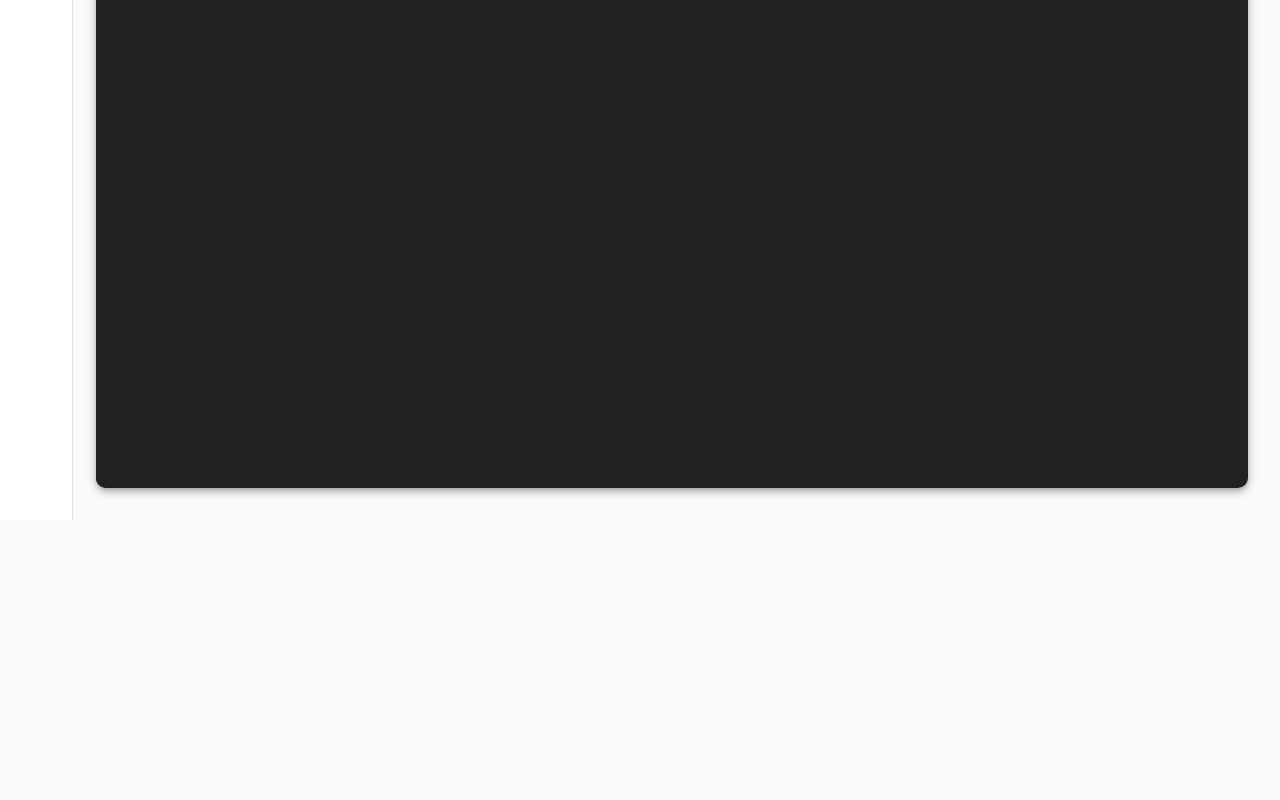
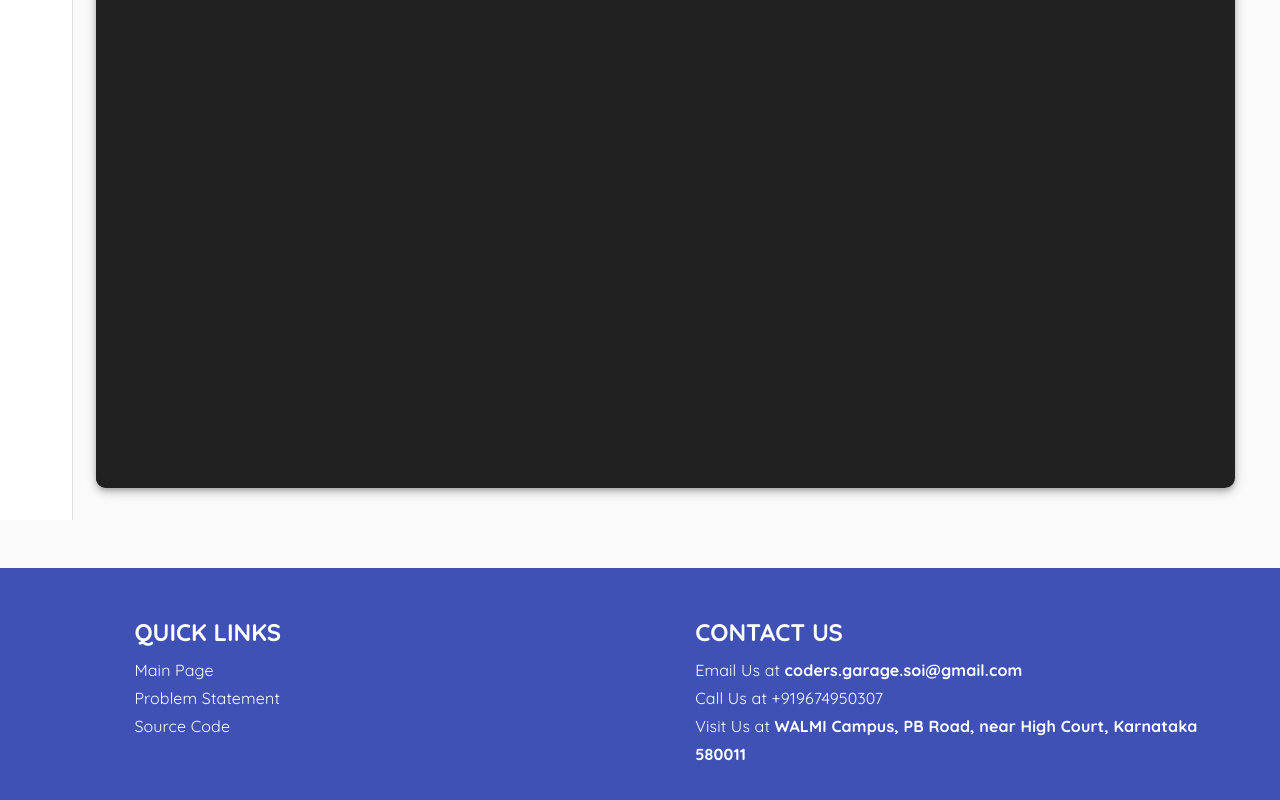
Before and after one commit to Samyc2002/Coders-Garage, a React (Create React App) app in the folder client/: page /ide in a window 1280 px wide. Shown: the part 280-1080 px from the top of the page. Before the commit the page ends 800 px from the top, so only its background shows below. Built offline with nearby package versions, Linux system fonts and the light colour scheme; a web font is replaced by a local one.

Commit message:
IDE Done

```diff
--- a/client/src/components/IDE/index.tsx
+++ b/client/src/components/IDE/index.tsx
@@ -14,7 +14,7 @@ interface Iprops {
 const Ide = ({ value, onChange, language, theme }: Iprops) => {
 
     return (
-        <Paper elevation={5} style={{ borderRadius: '10px', overflow: 'hidden' }}>
+        <Paper elevation={5} style={{ borderRadius: '10px', overflow: 'hidden', marginBottom: '5vh' }}>
             <CodeMirror
                 value={value}
                 onBeforeChange={(editor, data, value) => {
--- /dev/null
+++ b/client/src/components/footer/index.tsx
@@ -0,0 +1,103 @@
+import React from 'react';
+import { Grid, List, ListItem, makeStyles, Typography } from '@material-ui/core';
+import { Copyright } from '@material-ui/icons';
+
+import './styles.css';
+
+const useStyles = makeStyles((theme) => ({
+    icon: {
+      marginRight: theme.spacing(2),
+    },
+    heroContent: {
+      backgroundColor: theme.palette.background.paper,
+      padding: theme.spacing(8, 0, 6),
+    },
+    heroButtons: {
+      marginTop: theme.spacing(4),
+    },
+    cardGrid: {
+      paddingTop: theme.spacing(8),
+      paddingBottom: theme.spacing(8),
+    },
+    card: {
+      height: '100%',
+      display: 'flex',
+      flexDirection: 'column',
+    },
+    cardMedia: {
+      paddingTop: '56.25%', // 16:9
+    },
+    cardContent: {
+      flexGrow: 1,
+    },
+    footer: {
+      backgroundColor: '#3f51b5',
+      padding: theme.spacing(6),
+      paddingLeft: '10.5vw',
+    //   paddingBottom: '30px',
+    },
+}));
+
+const Footer = () => {
+
+    const classes = useStyles();
+
+    return (
+        <footer className={classes.footer}>
+            <Grid container justify="center" spacing={3}>
+                <Grid item xs={12} sm={6} justify="flex-start">
+                    <Typography variant="h5" align="left" style={{ color: '#ffffff', fontFamily: "'Quicksand', sans-serif", fontWeight: 'bolder' }}>
+                        QUICK LINKS
+                    </Typography>
+                    <List>
+                        <ListItem className="li" disableGutters>
+                            <a href="/" style={{ textDecoration: 'none' }}>
+                                <Typography variant="subtitle1" style={{ color: '#ffffff',fontFamily: "'Quicksand', sans-serif" }}>Main Page</Typography>
+                            </a>
+                        </ListItem>
+                        <ListItem className="li" disableGutters>
+                            <a href="https://drive.google.com/file/d/1N5pfnjgjo8eoB571Ia0KvBgDLbKP0SPG/view?usp=sharing" style={{ textDecoration: 'none' }}>
+                                <Typography variant="subtitle1" style={{ color: '#ffffff',fontFamily: "'Quicksand', sans-serif" }}>Problem Statement</Typography>
+                            </a>
+                        </ListItem>
+                        <ListItem className="li" disableGutters>
+                            <a href="https://github.com/Samyc2002/Coders-Garage" style={{ textDecoration: 'none' }}>
+                                <Typography variant="subtitle1" style={{ color: '#ffffff',fontFamily: "'Quicksand', sans-serif" }}>Source Code</Typography>
+                            </a>
+                        </ListItem>
+                    </List>
+                </Grid>
+                <Grid item xs={12} sm={6} justify="flex-start">
+                    <Typography variant="h5" align="left" style={{ color: '#ffffff', fontFamily: "'Quicksand', sans-serif", fontWeight: 'bolder' }}>
+                        CONTACT US
+                    </Typography>
+                    <List>
+                        <ListItem className="li" disableGutters>
+                            <a href="mailto:coders.garage.soi@gmail.com" style={{ textDecoration: 'none' }}>
+                                <Typography variant="subtitle1" style={{ color: '#ffffff',fontFamily: "'Quicksand', sans-serif" }}>
+                                    Email Us at <span style={{ fontWeight: 'bolder' }}>coders.garage.soi@gmail.com</span>
+                                </Typography>
+                            </a>
+                        </ListItem>
+                        <ListItem className="li" disableGutters>
+                            <a href="tel:+919674950307" style={{ textDecoration: 'none' }}>
+                                <Typography variant="subtitle1" style={{ color: '#ffffff',fontFamily: "'Quicksand', sans-serif" }}>
+                                    Call Us at <span>+919674950307</span>
+                                </Typography>
+                            </a>
+                        </ListItem>
+                        <ListItem className="li" disableGutters>
+                            <a href="https://goo.gl/maps/Dx94JeBTsarQ1UpGA" style={{ textDecoration: 'none' }}>
+                                <Typography variant="subtitle1" style={{ color: '#ffffff',fontFamily: "'Quicksand', sans-serif" }}>
+                                    Visit Us at <span style={{ fontWeight: 'bolder' }}>WALMI Campus, PB Road, near High Court, Karnataka 580011</span>
+                                </Typography>
+                            </a>
+                        </ListItem>
+                    </List>
+                </Grid>
+            </Grid>
+        </footer>
+    )
+}
+
+export default Footer;
--- /dev/null
+++ b/client/src/components/footer/styles.css
@@ -0,0 +1,3 @@
+.li{
+    padding: 0px !important;
+}
--- a/client/src/pages/IDE/index.tsx
+++ b/client/src/pages/IDE/index.tsx
@@ -9,6 +9,7 @@ import 'codemirror/mode/swift/swift';
 
 import useLocalStorage from '../../Hooks/useLocalStore';
 import Ide from '../../components/IDE';
+import Footer from '../../components/footer';
 
 import './styles.css';
 import clsx from 'clsx';
@@ -100,9 +101,6 @@ const useStyles = makeStyles((theme: Theme) =>
         [theme.breakpoints.up("sm")]: {
           width: theme.spacing(9) + 1
         }
-    },
-	sidebar: {
-
     }
   }),
 
@@ -153,6 +151,7 @@ const IDE = () => {
     ];
 
     return (
+        <div>
             <div className="IDE">
                 <CssBaseline />
                 <AppBar
@@ -196,7 +195,7 @@ const IDE = () => {
                                 aria-label="open drawer"
                                 edge="end"
                                 onClick={handleTheme}
-                            title="Run"
+                                title="IDE theme"
                                 style={{
                                     marginLeft: '10px'
                                 }}
@@ -208,7 +207,7 @@ const IDE = () => {
                                 aria-label="open drawer"
                                 edge="end"
                                 onClick={handleReset}
-                            title="Run"
+                                title="Reset Code"
                                 style={{
                                     marginLeft: '10px'
                                 }}
@@ -244,6 +243,8 @@ const IDE = () => {
                         [classes.drawerClose]: !tab
                         })
                     }}
+                    onMouseEnter={() => (!tab && setTab(true))}
+                    onMouseLeave={handleTab}
                 >
                     <div className={classes.toolbar}/>
                     <List>
@@ -337,6 +338,8 @@ const IDE = () => {
                     </Grid>
                 </Drawer>
             </div>
+            <Footer/>
+        </div>
     )
 }
 
--- a/client/src/pages/IDE/styles.css
+++ b/client/src/pages/IDE/styles.css
@@ -5,8 +5,7 @@
 }
 .IDE{
    padding: 5vh 2.5vw 5vh 7.5vw;
-   width: 100vw;
-   height: 100vh;
+   width: 99vw;
    overflow: hidden;
 }
 .inputDiv{
```
Lines whose indentation alone changed are shown as unchanged.
